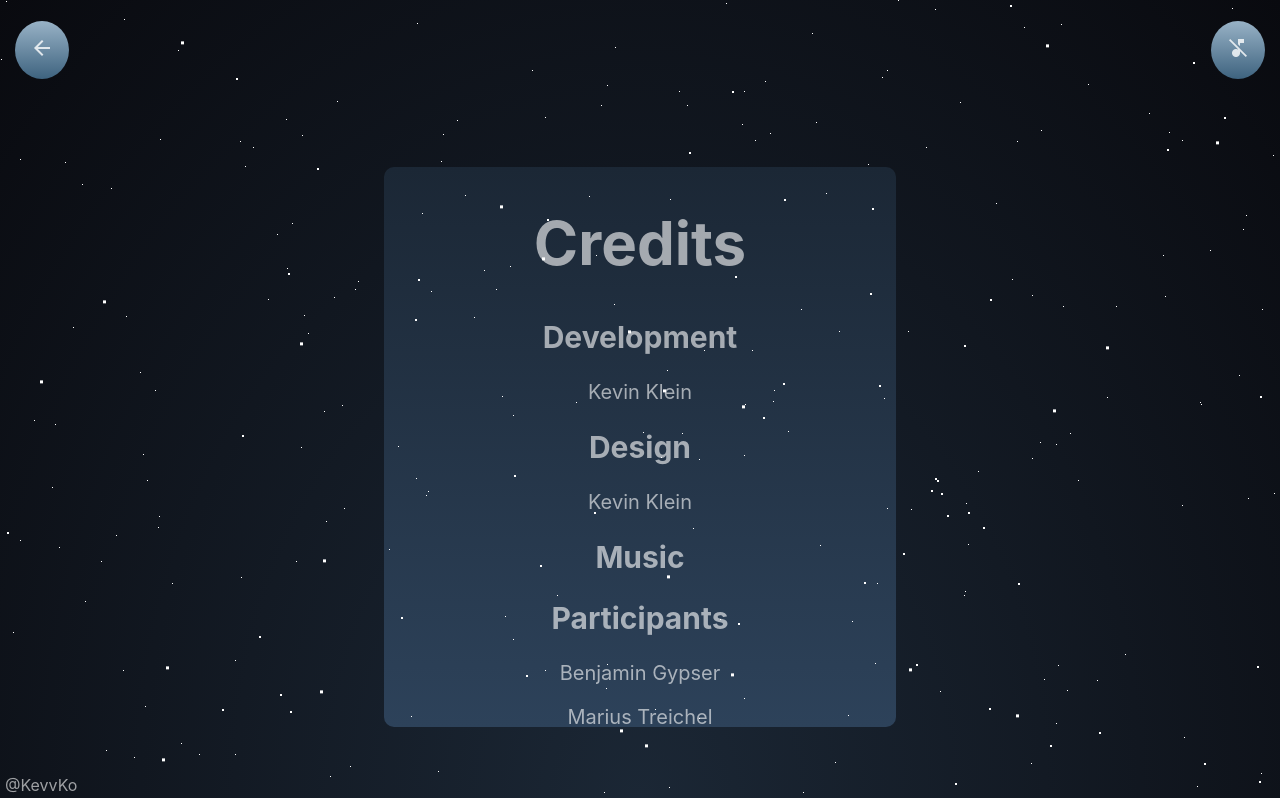
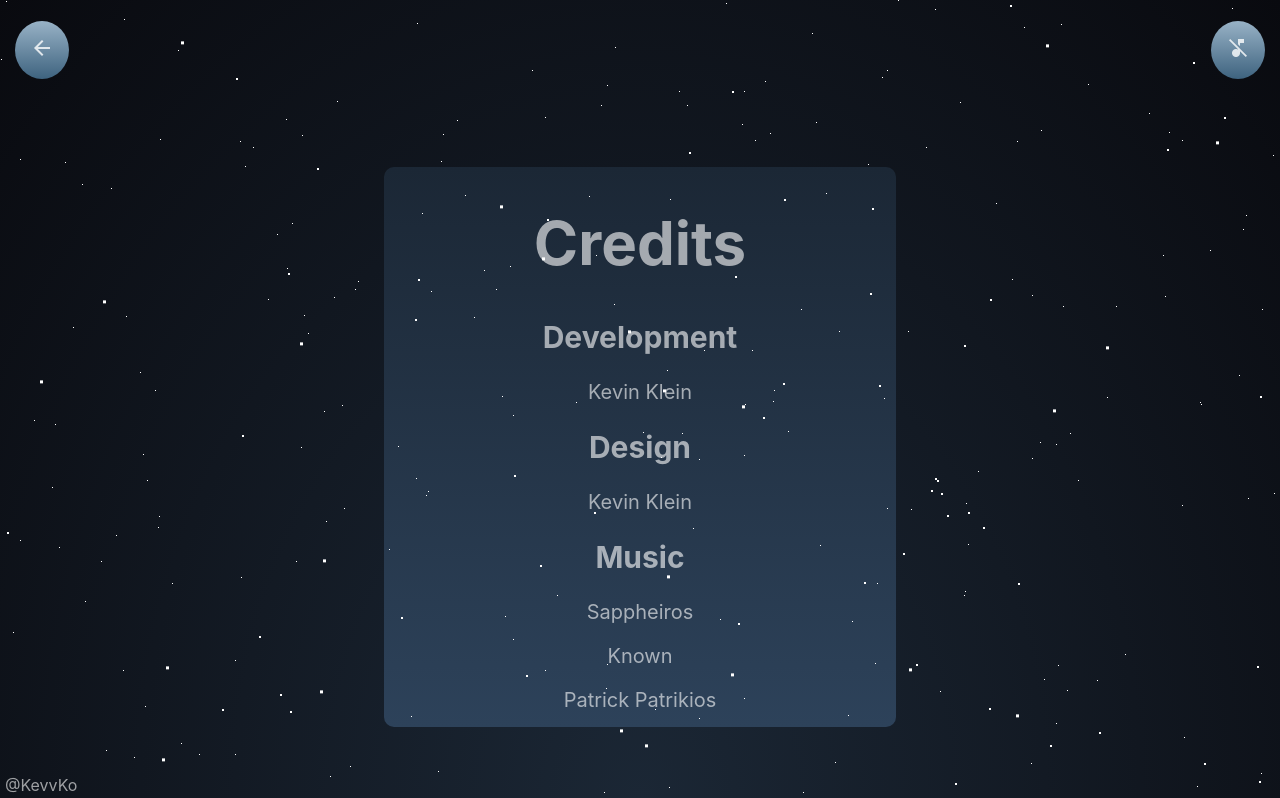
Before and after one commit to KevvKo/jump-and-run-js, a React (Create React App) app: page /credits in a window 1280 px wide. Shown: the top 798 px of the page. Built offline with nearby package versions, Linux system fonts and the light colour scheme.

Commit message:
update credits for music and adjust css

```diff
--- a/src/App.js
+++ b/src/App.js
@@ -40,7 +40,7 @@ function App() {
 
   return (
     <div className="App">
-      <audio src={require('./assets/sound/sappheiros-embrace.mp3')}></audio>
+      <audio src={require('./assets/sound/menu/sappheiros-embrace.mp3')}></audio>
       <StarBackground />
 
       <header>
--- a/src/routes/credits.js
+++ b/src/routes/credits.js
@@ -11,7 +11,15 @@ export default function Credits(){
             <h2>Design</h2>
             <p>Kevin Klein</p>
             <h2>Music</h2>
-            <p></p>
+            <p>Sappheiros</p>
+            <p>Known</p>
+            <p>Patrick Patrikios</p>
+            <p>Unicorn Heads</p>
+            <p>The 129ers</p>
+            <p>Devon Church</p>
+            <p>Coyote Hearing</p>
+            <p>Dan Hening</p>
+            <p>Jeremy Black</p>
             <h2></h2>
             <p></p>
             <h2>Participants</h2>
--- a/src/routes/home.css
+++ b/src/routes/home.css
@@ -20,6 +20,12 @@
 
 }
 
+@media only screen and (max-height: 600px){
+    .home h1{
+        margin: 30px;
+    }
+
+}
 .home ul{
     list-style-type: none;
     padding: 0;
```
